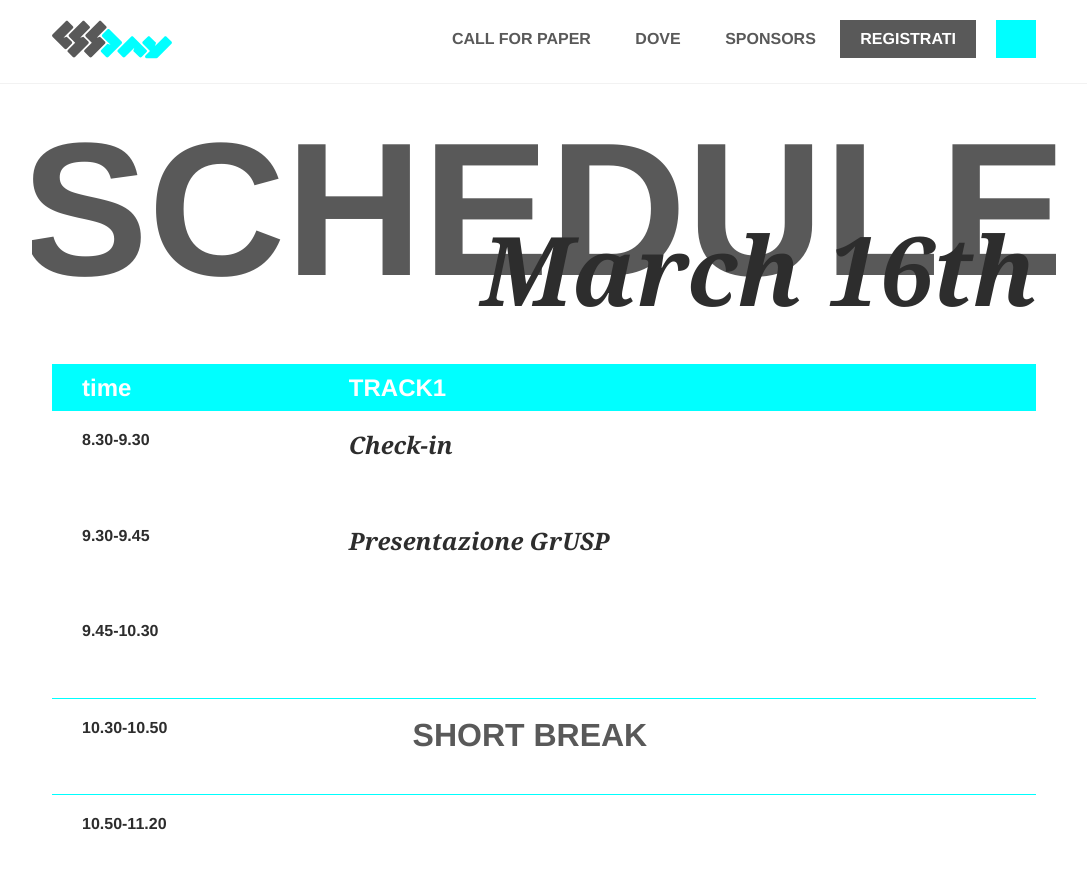
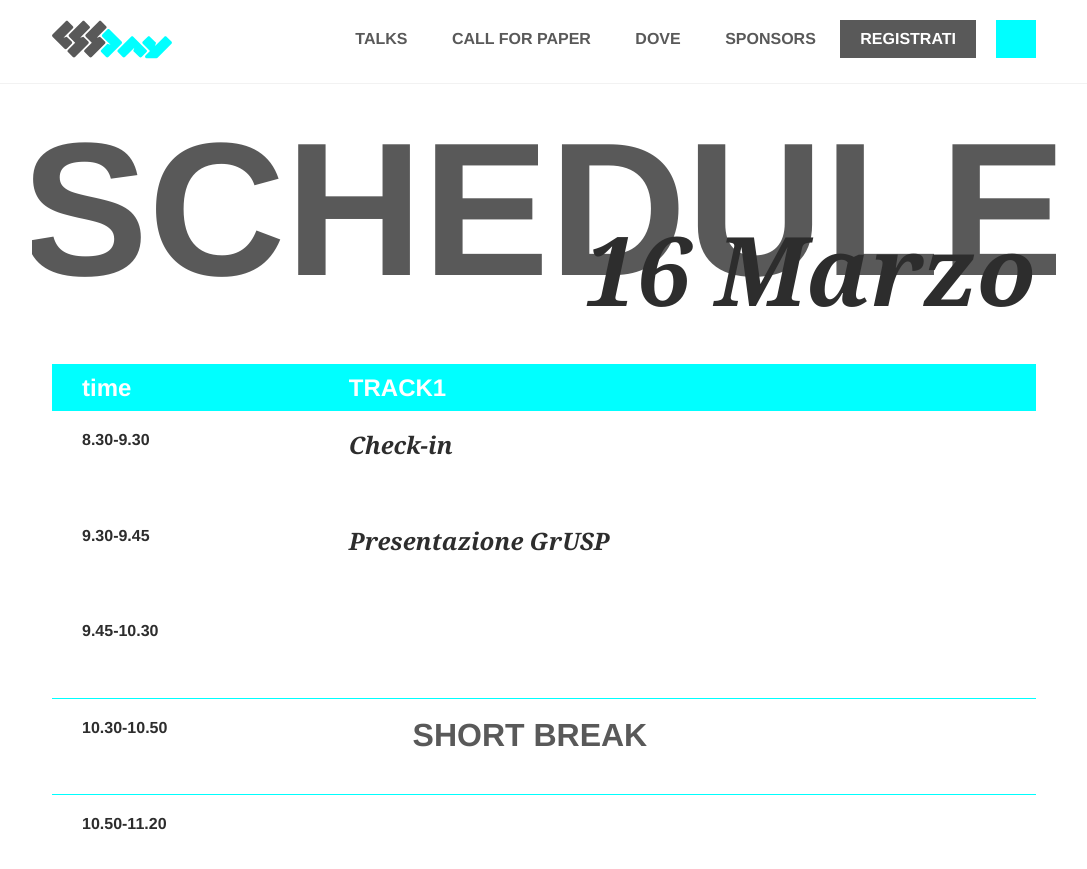
Before and after one commit to francescolaffi/2018.cssday.it, a Jekyll site: the page built from schedule.html, in a window 1280 px wide and 900 px high. Shown: the top 869 px of the window, without its empty margins (96-1183 px from the left). Built offline with Jekyll 4.4.1, drawn with Linux system fonts in a browser that asks for light colours; some web fonts are replaced.

Commit message:
pagina talk separata da programma

```diff
--- a/_data/conference.yml
+++ b/_data/conference.yml
@@ -5,5 +5,6 @@
 where_when: Faenza, 16 Marzo 2018
 year: 2018
 since: 2015
-show_talks: false
+show_talks: true
+show_schedule: false
 googletagmanager: UA-111695734-1
--- a/_includes/layout/header.html
+++ b/_includes/layout/header.html
@@ -19,6 +19,9 @@
           <a href="{{ site.baseurl }}/talks.html" class="button">
             Talks
           </a>
+          {% endif %}
+
+          {% if site.data.conference.show_schedule %}
           <a href="{{ site.baseurl }}/schedule.html" class="button">
             Programma
           </a>
--- a/_includes/layout/menu.html
+++ b/_includes/layout/menu.html
@@ -34,6 +34,14 @@
     <nav>
       <ul class="menu__list">
         {% if site.data.conference.show_talks %}
+        <li class="menu__item">
+          <a href="{{ site.baseurl }}/talks.html" class="menu__button">
+            Talks
+          </a>
+        </li>
+        {% endif %}
+
+        {% if site.data.conference.show_schedule %}
         <li class="menu__item">
           <a href="{{ site.baseurl }}/schedule.html" class="menu__button">
             Programma
--- a/schedule.html
+++ b/schedule.html
@@ -4,7 +4,7 @@
 
 <div class="limit limit--top-margin">
 
-  {% include schedule/intro.html date='March 16th' %}
+  {% include schedule/intro.html date='16 Marzo' %}
 
   <div class="schedule" data-dates="3-17">
     <table class="schedule__table">
```
